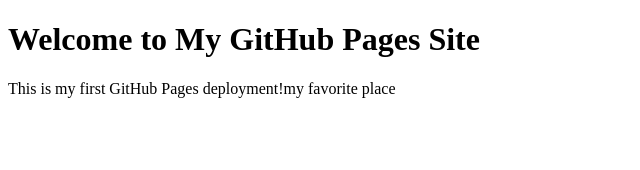
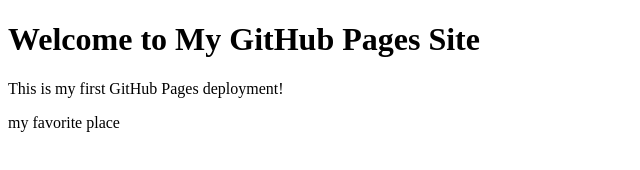
Before and after one commit to d54836295-alt/New-repository, a plain HTML site: page index.html in a window 1280 px wide. Shown: the whole page, without its empty margins (0-640 px from the left). Drawn offline with Linux system fonts and the light colour scheme.

Commit message:
my favorite place

```diff
--- a/index.html
+++ b/index.html
@@ -7,6 +7,7 @@
 </head>
 <body>
     <h1>Welcome to My GitHub Pages Site</h1>
-    <p>This is my first GitHub Pages deployment!my favorite place</p>
+    <p>This is my first GitHub Pages deployment!</p>
+    <p>my favorite place</p>
 </body>
 </html>
```
